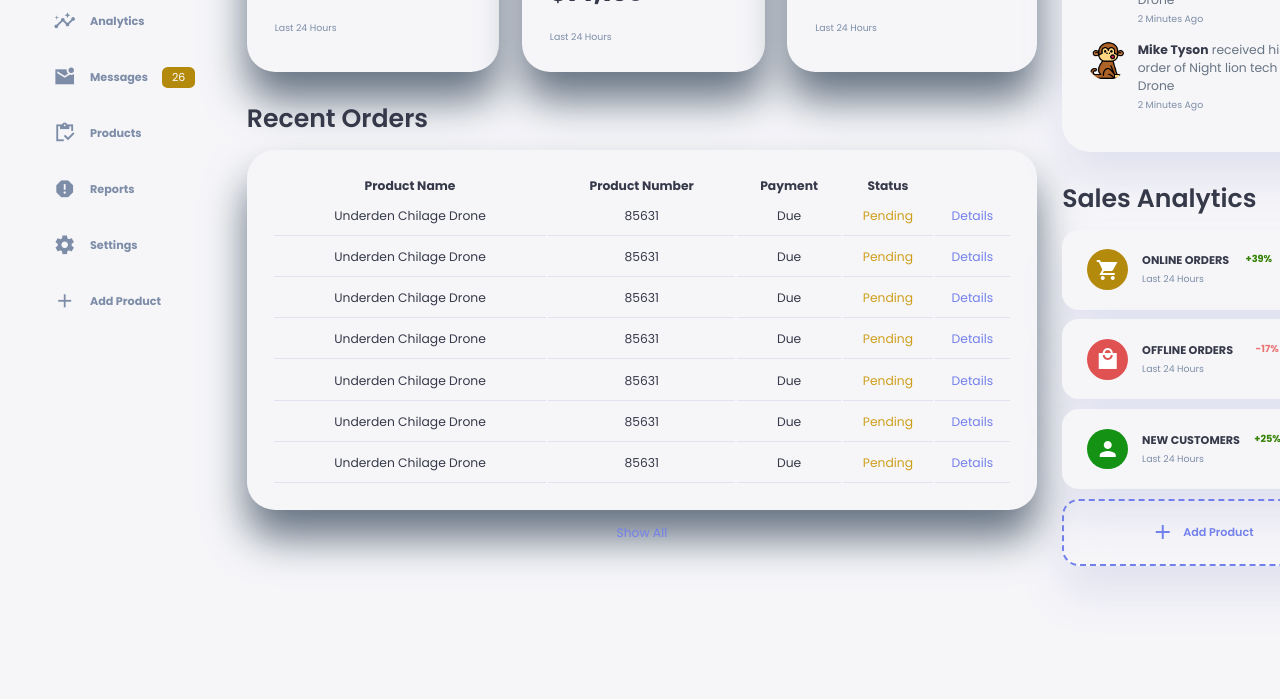
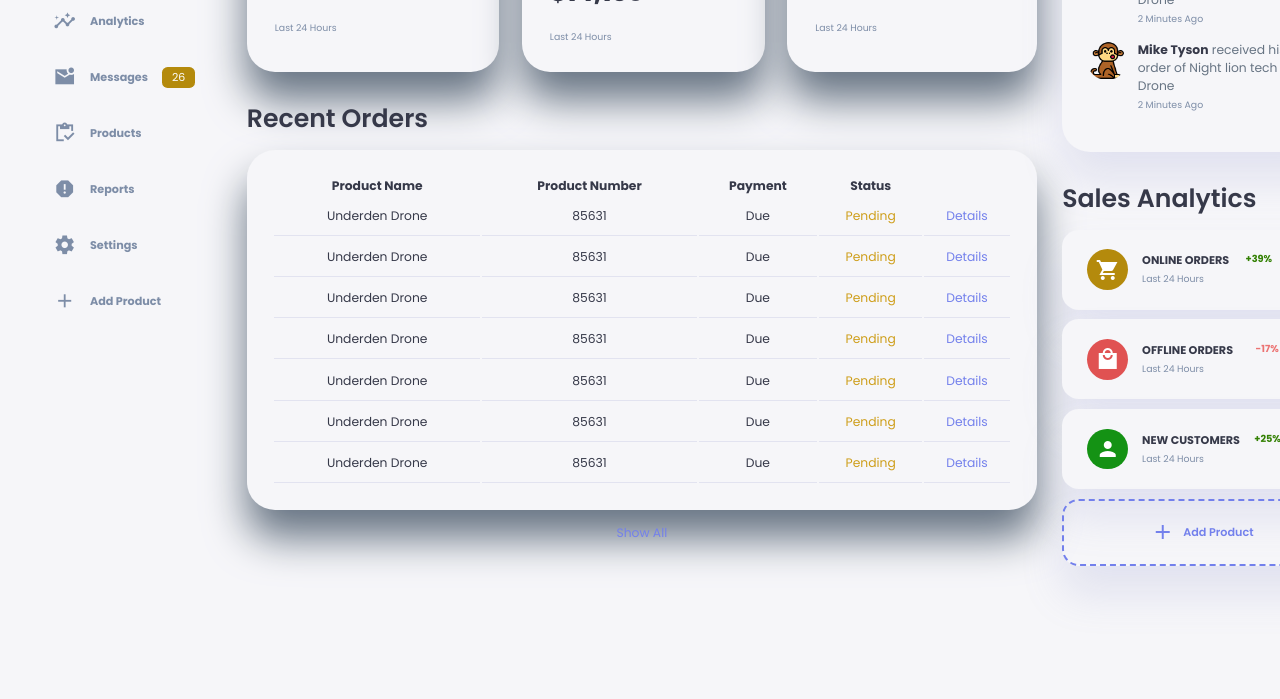
Before and after one commit to ashakeem/DroneLytics, a plain HTML site: page index.html in a window 1280 px wide. Shown: the part 278-977 px from the top of the page. Drawn offline with Linux system fonts and the light colour scheme; a web font is replaced by a local one.

Commit message:
Update index.html

```diff
--- a/index.html
+++ b/index.html
@@ -27,7 +27,7 @@
                 <div class="logo">
                     <img src="Images/logo.png" alt="logo">
                     <h2>
-                        KNIT<span class="gold">TER</span></h2>
+                        DRONE<span class="gold">LYTICS</span></h2>
                 </div>
                 <!-- logo and name  -->
 
@@ -216,35 +216,35 @@
         </thead>
         <tbody>
             <tr>
-                <td>Underden Chilage Drone</td>
+                <td>Underden Drone</td>
                 <td>85631</td>
                 <td>Due</td>
                 <td class="warning">Pending</td>
                 <td class="primary">Details</td>
 
             </tr>
-            <td>Underden Chilage Drone</td>
+            <td>Underden Drone</td>
             <td>85631</td>
             <td>Due</td>
             <td class="warning">Pending</td>
             <td class="primary">Details</td>
 
         </tr>
-        <td>Underden Chilage Drone</td>
+        <td>Underden Drone</td>
         <td>85631</td>
         <td>Due</td>
         <td class="warning">Pending</td>
         <td class="primary">Details</td>
 
     </tr>
-    <td>Underden Chilage Drone</td>
+    <td>Underden Drone</td>
     <td>85631</td>
     <td>Due</td>
     <td class="warning">Pending</td>
     <td class="primary">Details</td>
 
 </tr>
-<td>Underden Chilage Drone</td>
+<td>Underden Drone</td>
 <td>85631</td>
 <td>Due</td>
 <td class="warning">Pending</td>
@@ -252,7 +252,7 @@
 
 </tr>
 </tr>
-<td>Underden Chilage Drone</td>
+<td>Underden Drone</td>
 <td>85631</td>
 <td>Due</td>
 <td class="warning">Pending</td>
@@ -260,7 +260,7 @@
 
 </tr>
 </tr>
-<td>Underden Chilage Drone</td>
+<td>Underden Drone</td>
 <td>85631</td>
 <td>Due</td>
 <td class="warning">Pending</td>
```
